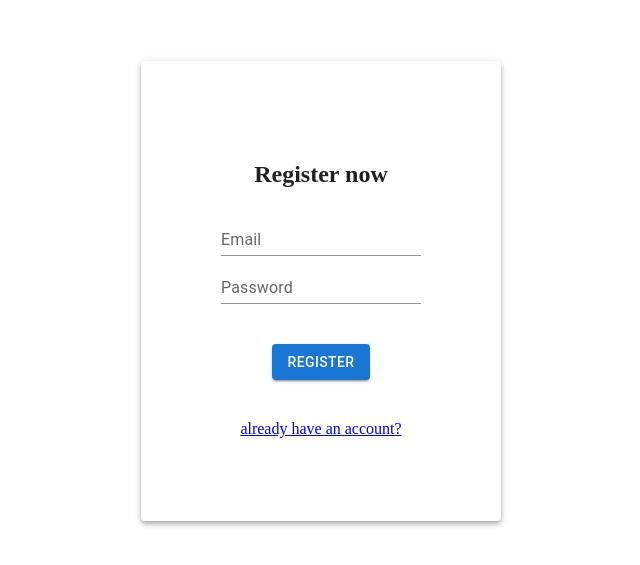
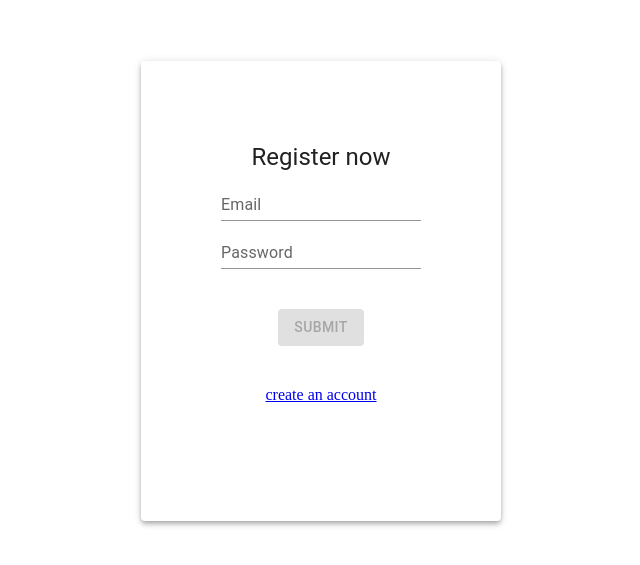
Before and after one commit to AndreiVorobev/Weather-app, a React (Create React App) app: page /authpage in a window 1280 px wide. Shown: the part 107-672 px from the top of the page, without its empty margins (319-959 px from the left). Built offline with nearby package versions, Linux system fonts and the light colour scheme.

Commit message:
Hooks, useInput and use Validation

```diff
--- a/src/Pages/AuthPage.js
+++ b/src/Pages/AuthPage.js
@@ -1,16 +1,22 @@
-import { useState } from "react";
+// import { useState } from "react";
 import { createUserWithEmailAndPassword } from "firebase/auth";
 import { useNavigate } from "react-router";
 import { Link } from "react-router-dom";
 import { getAuth } from "firebase/auth";
+import { useInput } from "./hooks/useInput";
 import Box from "@mui/material/Box";
 import Paper from "@mui/material/Paper";
 import TextField from "@mui/material/TextField";
 import Button from "@mui/material/Button";
+import Typography from "@mui/material/Typography";
 
 function AuthPage() {
-  const [registerEmail, setRegisterEmail] = useState("");
-  const [registerPassword, setRegisterPassword] = useState("");
+  const email = useInput("", {
+    isDirty: false,
+    isEmpty: true,
+    emailError: false,
+  });
+  const password = useInput("", { isEmpty: true, minLength: 7 });
   const navigate = useNavigate();
 
   const handleAction = () => {
@@ -18,8 +24,8 @@ function AuthPage() {
 
     createUserWithEmailAndPassword(
       authentication,
-      registerEmail,
-      registerPassword
+      email.value,
+      password.value
     ).then((response) => {
       sessionStorage.setItem(
         "Auth Token",
@@ -51,32 +57,62 @@ function AuthPage() {
           flexDirection: "column",
           p: 10,
         }}>
-        <h2>Register now</h2>
+        <Typography variant="h5">Register now</Typography>
         <TextField
-          onChange={(event) => {
-            setRegisterEmail(event.target.value);
-          }}
-          id="standard-basic"
+          error={email.isDirty}
+          value={email.value}
+          onChange={(e) => email.onChange(e)}
+          onBlur={(e) => email.onBlur(e)}
+          name="email"
           label="Email"
           variant="standard"
         />
+        {email.isDirty && email.isEmpty && (
+          <Typography
+            color="red"
+            variant="caption"
+            display="block"
+            gutterBottom>
+            email can not be empty
+          </Typography>
+        )}
+        {email.isDirty && email.emailError && (
+          <Typography
+            color="red"
+            variant="caption"
+            display="block"
+            gutterBottom>
+            incorrect email
+          </Typography>
+        )}
         <TextField
-          onChange={(event) => {
-            setRegisterPassword(event.target.value);
-          }}
-          id="standard-basic"
+          error={password.isDirty}
+          value={password.value}
+          onChange={(e) => password.onChange(e)}
+          onBlur={(e) => password.onBlur(e)}
+          name="password"
           label="Password"
           variant="standard"
         />
+        {password.isDirty && password.isEmpty && (
+          <Typography
+            color="red"
+            variant="caption"
+            display="block"
+            gutterBottom>
+            password can not be empty
+          </Typography>
+        )}
         <Button
           onClick={handleAction}
+          disabled={!email.inputValid}
           variant="contained"
           sx={{
             m: 5,
           }}>
-          Register
+          Submit
         </Button>
-        <Link to="/">already have an account?</Link>
+        <Link to="/loginpage">create an account</Link>
       </Paper>
     </Box>
   );
--- a/src/Pages/LoginPage.js
+++ b/src/Pages/LoginPage.js
@@ -1,24 +1,30 @@
-import { useState } from "react";
+// import { useState, useEffect } from 'react';
 import { signInWithEmailAndPassword } from "firebase/auth";
 import { auth } from "../firebase-config";
 import { useNavigate } from "react-router";
 import { Link } from "react-router-dom";
+import { useInput } from "./hooks/useInput";
 import Box from "@mui/material/Box";
 import Paper from "@mui/material/Paper";
 import TextField from "@mui/material/TextField";
 import Button from "@mui/material/Button";
+import Typography from "@mui/material/Typography";
 
 function LoginPage() {
-  const [loginEmail, setLoginEmail] = useState("");
-  const [loginPassword, setLoginPassword] = useState("");
+  const email = useInput("", {
+    isDirty: false,
+    isEmpty: true,
+    emailError: false,
+  });
+  const password = useInput("", { isEmpty: true, minLength: 7 });
   const navigate = useNavigate();
 
   const login = async () => {
     try {
       const user = await signInWithEmailAndPassword(
         auth,
-        loginEmail,
-        loginPassword
+        email.value,
+        password.value
       );
 
       sessionStorage.setItem(
@@ -58,25 +64,56 @@ function LoginPage() {
           flexDirection: "column",
           p: 10,
         }}>
-        <h2>Log in</h2>
+        <Typography variant="h5">Log in</Typography>
+
         <TextField
-          onChange={(event) => {
-            setLoginEmail(event.target.value);
-          }}
-          id="email"
+          error={email.isDirty}
+          value={email.value}
+          onChange={(e) => email.onChange(e)}
+          onBlur={(e) => email.onBlur(e)}
+          name="email"
           label="Email"
           variant="standard"
         />
+        {email.isDirty && email.isEmpty && (
+          <Typography
+            color="red"
+            variant="caption"
+            display="block"
+            gutterBottom>
+            email can not be empty
+          </Typography>
+        )}
+        {email.isDirty && email.emailError && (
+          <Typography
+            color="red"
+            variant="caption"
+            display="block"
+            gutterBottom>
+            incorrect email
+          </Typography>
+        )}
         <TextField
-          onChange={(event) => {
-            setLoginPassword(event.target.value);
-          }}
-          id="password"
+          error={password.isDirty}
+          value={password.value}
+          onChange={(e) => password.onChange(e)}
+          onBlur={(e) => password.onBlur(e)}
+          name="password"
           label="Password"
           variant="standard"
         />
+        {password.isDirty && password.isEmpty && (
+          <Typography
+            color="red"
+            variant="caption"
+            display="block"
+            gutterBottom>
+            password can not be empty
+          </Typography>
+        )}
         <Button
           onClick={login}
+          disabled={!email.inputValid}
           variant="contained"
           sx={{
             m: 5,
--- /dev/null
+++ b/src/Pages/hooks/useInput.js
@@ -0,0 +1,26 @@
+import { useState } from "react";
+import { useValidation } from "./useValidation";
+
+const useInput = (initialValue, validations) => {
+  const [value, setValue] = useState(initialValue);
+  const [isDirty, setDirty] = useState(false);
+  const valid = useValidation(value, validations);
+
+  const onChange = (e) => {
+    setValue(e.target.value);
+  };
+
+  const onBlur = (e) => {
+    setDirty(true);
+  };
+
+  return {
+    value,
+    onChange,
+    onBlur,
+    isDirty,
+    ...valid,
+  };
+};
+
+export { useInput };
--- /dev/null
+++ b/src/Pages/hooks/useValidation.js
@@ -0,0 +1,50 @@
+import { useEffect, useState } from "react";
+
+const useValidation = (value, validations) => {
+  const [isEmpty, setEmpty] = useState(true);
+  const [minLengthError, setMinLemgthError] = useState(false);
+  const [emailError, setEmailError] = useState(false);
+  const [inputValid, setInputValid] = useState(false);
+  // const [helperTextError, setHelperTextError] = useState('');
+
+  useEffect(() => {
+    for (const validation in validations) {
+      switch (validation) {
+        case "minLength":
+          value.length < validation[validations]
+            ? setMinLemgthError(true)
+            : setMinLemgthError(false);
+
+          break;
+
+        case "isEmpty":
+          value ? setEmpty(false) : setEmpty(true);
+          break;
+
+        case "isEmail":
+          const re =
+            /^(([^<>()[\]\.,;:\s@\"]+(\.[^<>()[\]\.,;:\s@\"]+)*)|(\".+\"))@(([^<>()[\]\.,;:\s@\"]+\.)+[^<>()[\]\.,;:\s@\"]{2,})$/i;
+          re.test(String(value).toLowerCase())
+            ? setEmailError(false)
+            : setEmailError(true);
+      }
+    }
+  }, [value, validations]);
+
+  useEffect(() => {
+    if (isEmpty || minLengthError || emailError) {
+      setInputValid(false);
+    } else {
+      setInputValid(true);
+    }
+  }, [isEmpty, minLengthError, emailError]);
+
+  return {
+    isEmpty,
+    minLengthError,
+    emailError,
+    inputValid,
+  };
+};
+
+export { useValidation };
```
